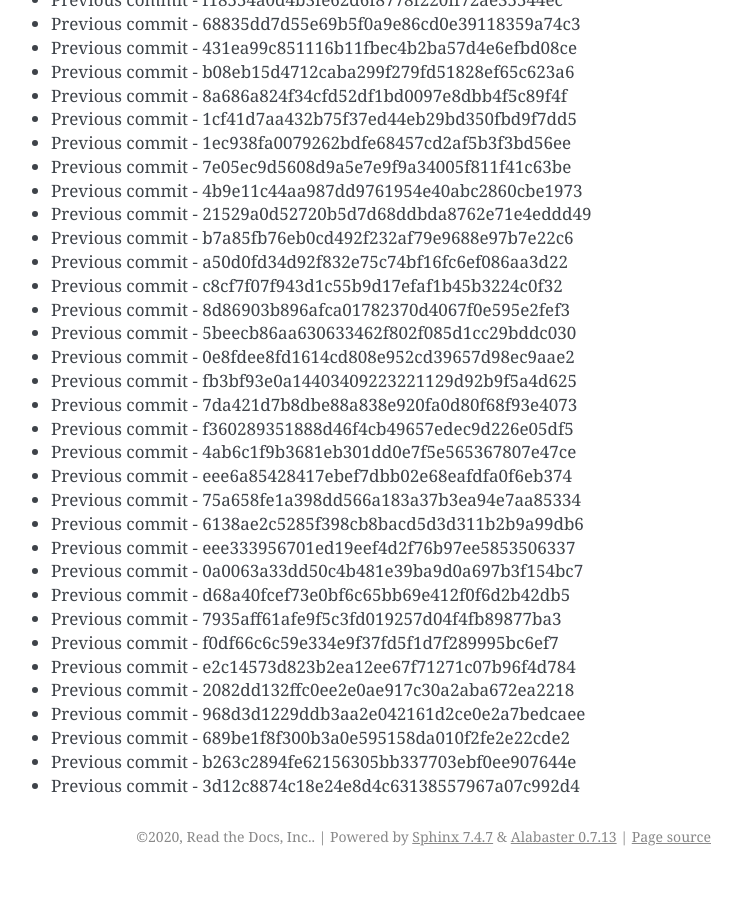
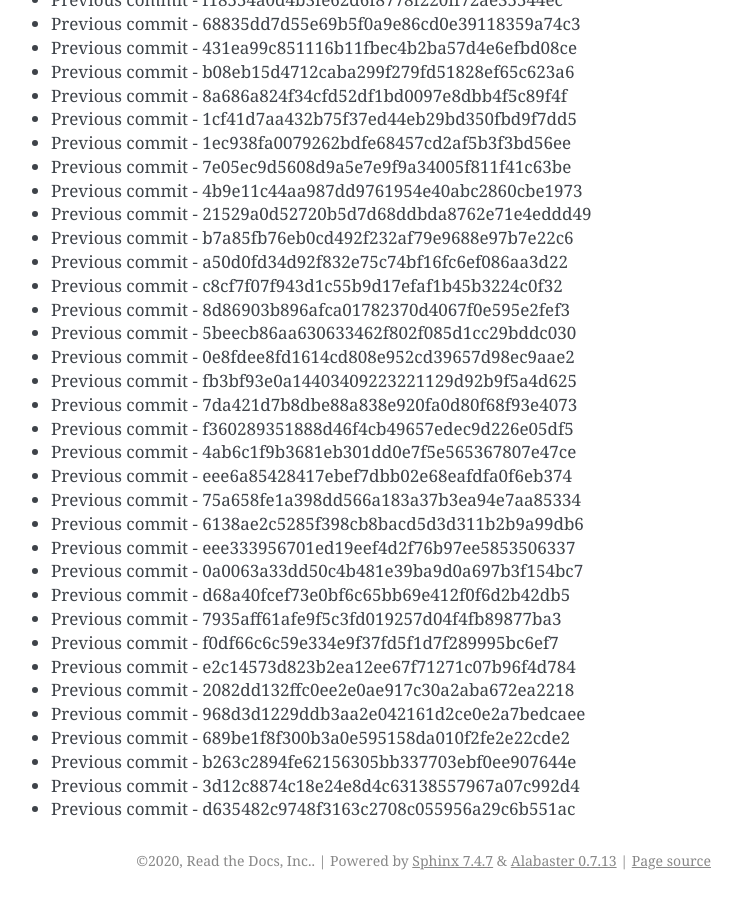
Before and after one commit to readthedocs/rtd-git-stresstest, a Sphinx documentation site: the page built from docs/updates.rst, in a window 1280 px wide and 900 px high, scrolled down 31258 px. Shown: the whole window, without its empty margins (399-1141 px from the left). Built offline with Sphinx 7.4.7, drawn with Linux system fonts in a browser that asks for light colours; before the commit the page ends 32134 px from its top, so only the background shows below that.

Commit message:
Generating commit from previous: d635482c9748f3163c2708c055956a29c6b551ac

```diff
--- a/docs/updates.rst
+++ b/docs/updates.rst
@@ -1345,3 +1345,4 @@ It can be tested for any performance characteristics.
 * Previous commit - 689be1f8f300b3a0e595158da010f2fe2e22cde2
 * Previous commit - b263c2894fe62156305bb337703ebf0ee907644e
 * Previous commit - 3d12c8874c18e24e8d4c63138557967a07c992d4
+* Previous commit - d635482c9748f3163c2708c055956a29c6b551ac
```
